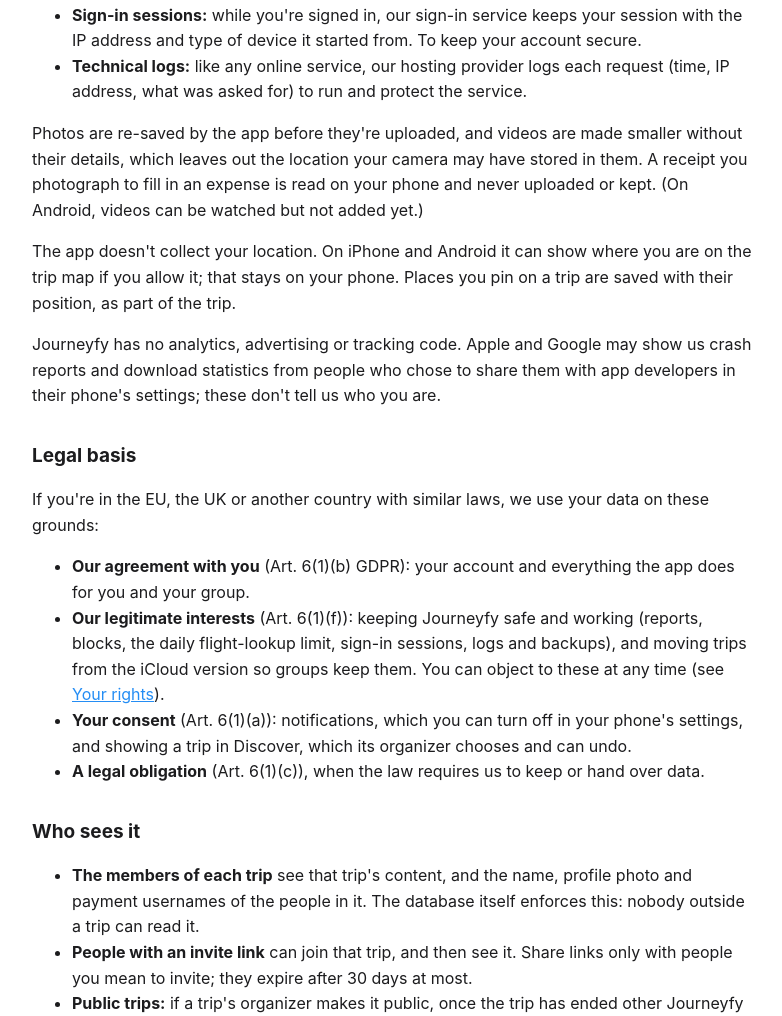
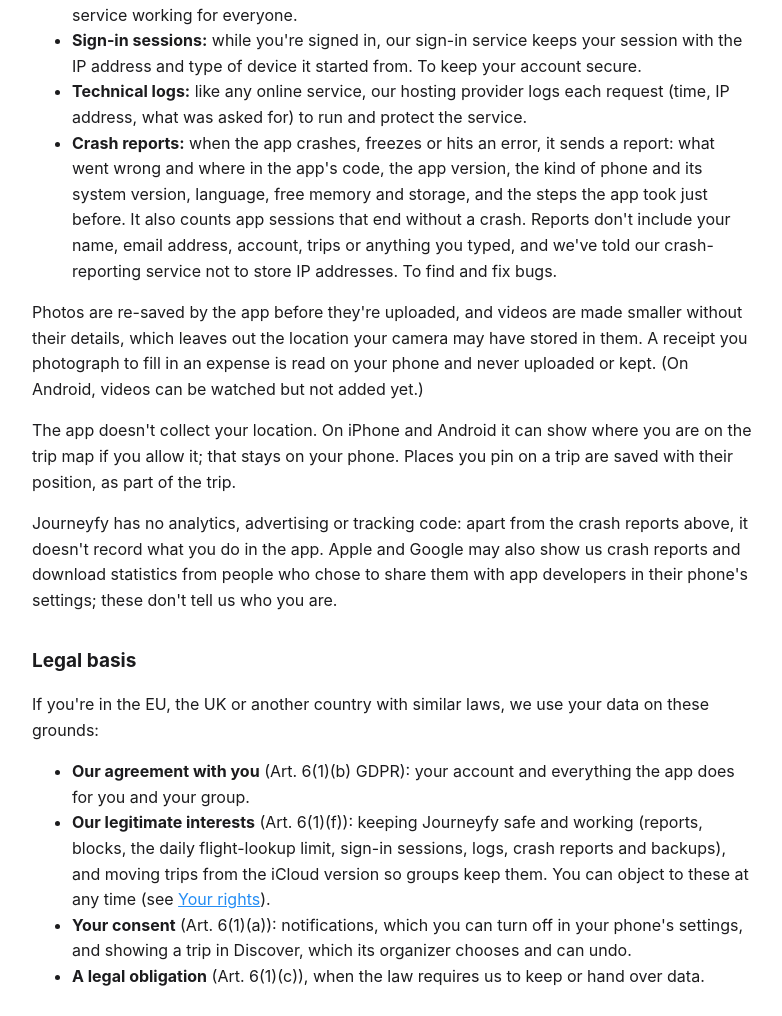
Before and after one commit to FranDesarrolladorWeb/journeyfy-links, a plain HTML site: page privacy/index.html in a window 1280 px wide. Shown: the part 1440-2456 px from the top of the page, without its empty margins (248-1030 px from the left). Drawn offline with Linux system fonts and the light colour scheme.

Commit message:
Privacy policy: crash reports with Sentry (EU, no IP addresses)
Co-Authored-By: Claude Opus 5.5 <noreply@anthropic.com>
Claude-Session: https://claude.ai/code/session_01EwnAurwwnLhA3EUdfzcn8F

```diff
--- a/privacy/index.html
+++ b/privacy/index.html
@@ -38,7 +38,7 @@
 <body>
 <main>
   <h1>Privacy Policy</h1>
-  <p class="muted">Journeyfy for iPhone and Android · Last updated 29 October 2026</p>
+  <p class="muted">Journeyfy for iPhone and Android · Last updated 16 November 2026</p>
   <div class="ramp"></div>
 
   <p>Journeyfy helps a group plan a trip together: the plan, the places, bookings, shared expenses,
@@ -51,7 +51,7 @@
       <li>Your trips are stored with Supabase in the European Union (Ireland).</li>
       <li>Only the people in a trip see it, unless its organizer shares it in Discover after it ends.</li>
       <li>Journeyfy is free, shows no ads, sells nothing about you, has no analytics and doesn't track you
-        across apps or websites.</li>
+        across apps or websites. When the app crashes, it sends a crash report so we can fix it.</li>
       <li>You can delete your account at any time: <a href="#delete-account">here's how</a>.</li>
     </ul>
   </div>
@@ -105,15 +105,21 @@
       IP address and type of device it started from. To keep your account secure.</li>
     <li><strong>Technical logs:</strong> like any online service, our hosting provider logs each request (time,
       IP address, what was asked for) to run and protect the service.</li>
+    <li><strong>Crash reports:</strong> when the app crashes, freezes or hits an error, it sends a report: what
+      went wrong and where in the app's code, the app version, the kind of phone and its system version,
+      language, free memory and storage, and the steps the app took just before. It also counts app sessions
+      that end without a crash. Reports don't include your name, email address, account, trips or anything you
+      typed, and we've told our crash-reporting service not to store IP addresses. To find and fix bugs.</li>
   </ul>
   <p>Photos are re-saved by the app before they're uploaded, and videos are made smaller without their details,
   which leaves out the location your camera may have stored in them. A receipt you photograph to fill in an expense is read on your phone and never uploaded or kept. (On Android, videos can be watched but not
   added yet.)</p>
   <p>The app doesn't collect your location. On iPhone and Android it can show where you are on the trip map if you allow it;
   that stays on your phone. Places you pin on a trip are saved with their position, as part of the trip.</p>
-  <p>Journeyfy has no analytics, advertising or tracking code. Apple and Google may show us crash reports and
-  download statistics from people who chose to share them with app developers in their phone's settings; these
-  don't tell us who you are.</p>
+  <p>Journeyfy has no analytics, advertising or tracking code: apart from the crash reports above, it doesn't
+  record what you do in the app. Apple and Google may also show us crash reports and download statistics from
+  people who chose to share them with app developers in their phone's settings; these don't tell us who you
+  are.</p>
 
   <h2 id="legal-basis">Legal basis</h2>
   <p>If you're in the EU, the UK or another country with similar laws, we use your data on these grounds:</p>
@@ -121,7 +127,7 @@
     <li><strong>Our agreement with you</strong> (Art. 6(1)(b) GDPR): your account and everything the app does
       for you and your group.</li>
     <li><strong>Our legitimate interests</strong> (Art. 6(1)(f)): keeping Journeyfy safe and working (reports,
-      blocks, the daily flight-lookup limit, sign-in sessions, logs and backups), and moving trips from the
+      blocks, the daily flight-lookup limit, sign-in sessions, logs, crash reports and backups), and moving trips from the
       iCloud version so groups keep them. You can object to these at any time (see <a href="#your-rights">Your
       rights</a>).</li>
     <li><strong>Your consent</strong> (Art. 6(1)(a)): notifications, which you can turn off in your phone's
@@ -156,6 +162,7 @@
     <tr><td>Brevo (Sendinblue SAS)</td><td>Sending sign-up confirmations and password-reset codes</td><td>Your email address and the email we send you</td></tr>
     <tr><td>GitHub</td><td>Nightly backups of the database; hosting this website and the invite page</td><td>Each night, a copy of the database, sent over an encrypted connection to a GitHub machine that encrypts it there and keeps only the encrypted copy, for 14 days; your IP address when you open these pages</td></tr>
     <tr><td>Apple</td><td>Sign in with Apple, notifications to iPhones, the map and place search on iPhone</td><td>Your Apple sign-in, your phone's notification token and the notifications we send, what you search for on the map</td></tr>
+    <tr><td>Sentry (Functional Software, Inc.)</td><td>Crash and error reports</td><td>The crash reports described above, stored in the EU (Frankfurt, Germany), without IP addresses</td></tr>
     <tr><td>Google (Firebase Cloud Messaging)</td><td>Notifications to Android phones</td><td>Your phone's notification token and the notifications we send</td></tr>
     <tr><td>AeroDataBox (through RapidAPI)</td><td>Filling in a flight from its number</td><td>The flight number and date only, sent by our server, never who you are</td></tr>
     <tr><td>Photon (komoot), with OpenStreetMap data</td><td>Place search, destination suggestions and addresses on Android</td><td>What you type, the area of the trip or the place's position, and your IP address</td></tr>
@@ -169,7 +176,7 @@
   Google Play) open those services, under their own privacy policies.</p>
 
   <h2 id="transfers">Transfers outside the EU</h2>
-  <p>Your data is stored in the EU. Supabase, GitHub, Apple and Google are based in the United States
+  <p>Your data is stored in the EU. Supabase, GitHub, Apple, Google and Sentry are based in the United States
   (Brevo, which sends our emails, is in France, in the EU); they may reach or process data from there, for example for support or security.
   The free map, place-search and exchange-rate services may answer from servers outside the EU; they only see your
   request and your IP address.</p>
@@ -192,6 +199,7 @@
     <li><strong>Flight answers:</strong> about six hours. They hold no personal data.</li>
     <li><strong>Reports:</strong> as long as needed to deal with them and with repeated abuse, and at most 12 months.</li>
     <li><strong>Technical logs</strong> kept by Supabase: about a day.</li>
+    <li><strong>Crash reports:</strong> at most 90 days.</li>
     <li><strong>Backups:</strong> the database is backed up every night, encrypted, and each backup is kept for
       14 days. Something deleted, including a deleted account, disappears from the backups within 14 days.
       Photos, videos and tickets are copied separately, about once a week, into an encrypted archive we keep
```
